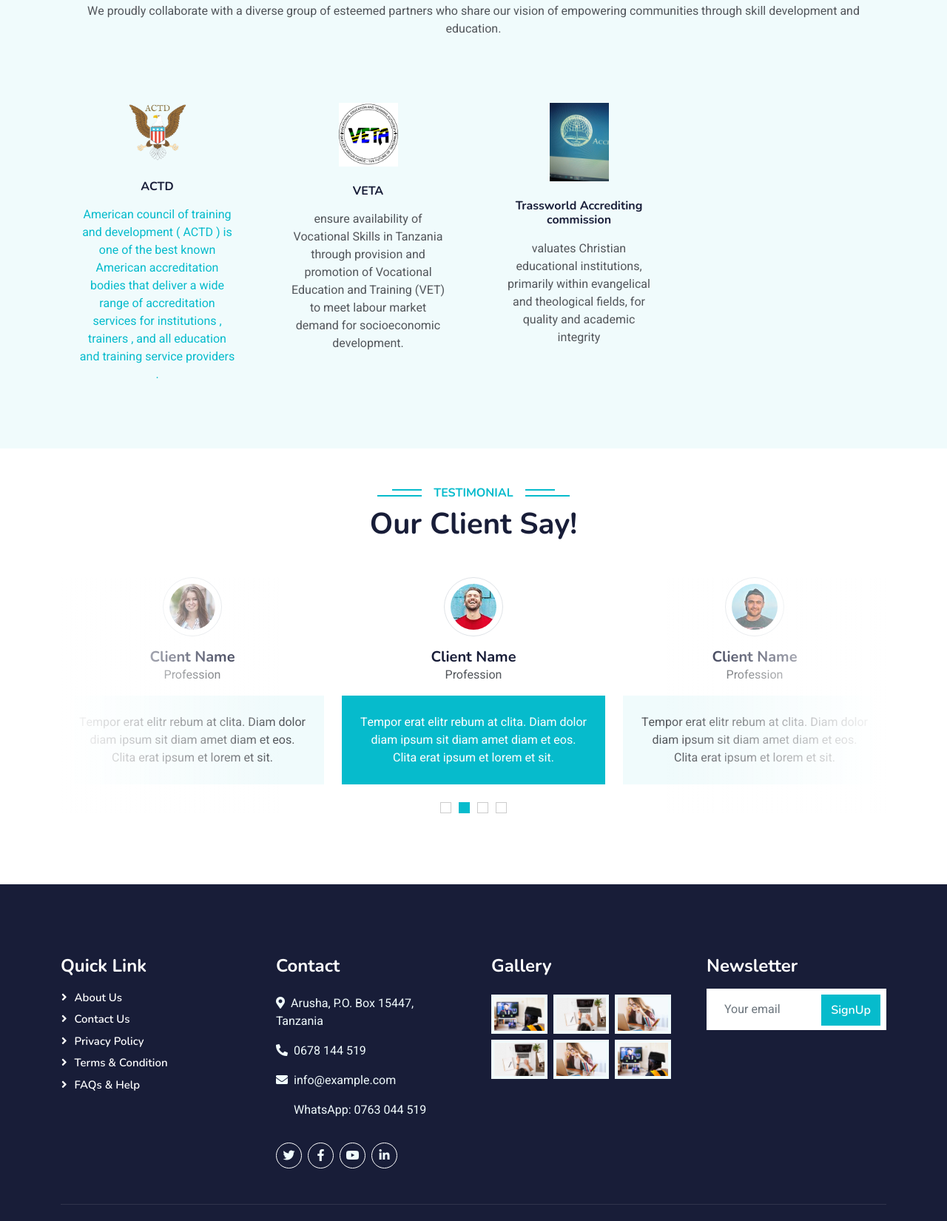
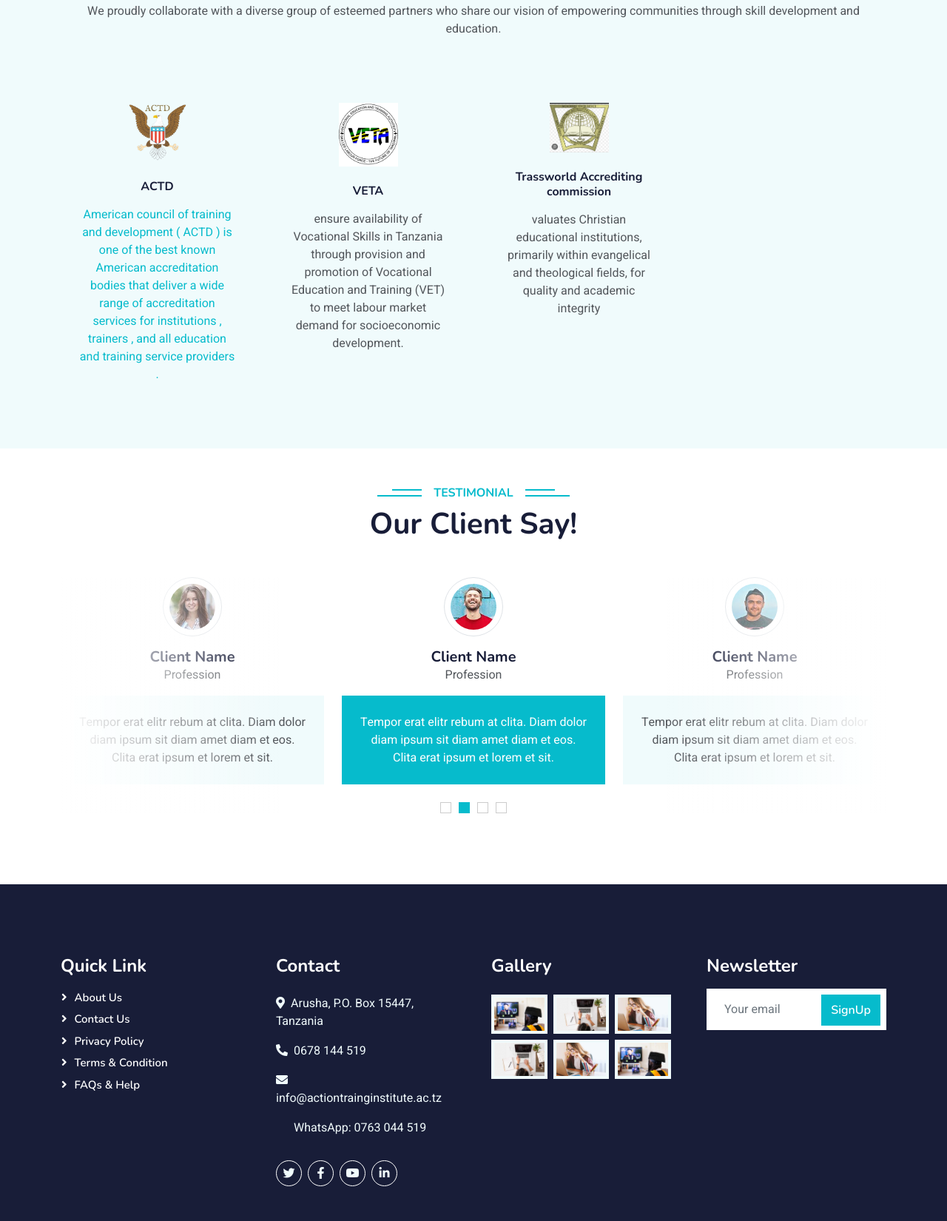
Before and after one commit to herimorn/ATI, a plain HTML site: page index.html in a window 1280 px wide. Shown: the part 2106-3756 px from the top of the page at 74% size. Drawn offline with nearby package versions, Linux system fonts and the light colour scheme.

Commit message:
edited commit_v1

```diff
--- a/index.html
+++ b/index.html
@@ -280,7 +280,7 @@
             <div class="col-lg-3 col-sm-6 wow fadeInUp" data-wow-delay="0.5s">
                 <div class="partner-item pt-3">
                     <div class="p-4">
-                        <img src="img/patners.jpeg" alt="Partner 3 Logo" class="mb-4" style="width: 80px;">
+                        <img src="img/locoC.jpeg" alt="Partner 3 Logo" class="mb-4" style="width: 80px;">
                         <h6 class="mb-3">Trassworld Accrediting commission</h6>
                         <p>valuates Christian educational institutions, primarily within evangelical and theological fields, for quality and academic integrity</p>
                     </div>
@@ -368,7 +368,7 @@
 
                     <p class="mb-3"><i class="fa fa-map-marker-alt me-2"></i>Arusha, P.O. Box 15447, Tanzania</p>
                     <p class="mb-3"><i class="fa fa-phone-alt me-2"></i>0678 144 519</p>
-                    <p class="mb-3"><i class="fa fa-envelope me-2"></i>info@example.com</p>
+                    <p class="mb-3"><i class="fa fa-envelope me-2"></i>info@actiontrainginstitute.ac.tz</p>
                     <p class="mb-3"><i class="fa fa-whatsapp me-2"></i>WhatsApp: 0763 044 519</p>
 
                     <div class="d-flex pt-3">
```
Also changed, not shown: 404.html (+1 -1 lines), about.html (+1 -1 lines), admissions.html (+1 -1 lines), consultancy.html (+1 -1 lines), contact.html (+1 -1 lines), courses.html (+1 -1 lines), projects.html (+1 -1 lines), img/locoC.jpeg (added).
